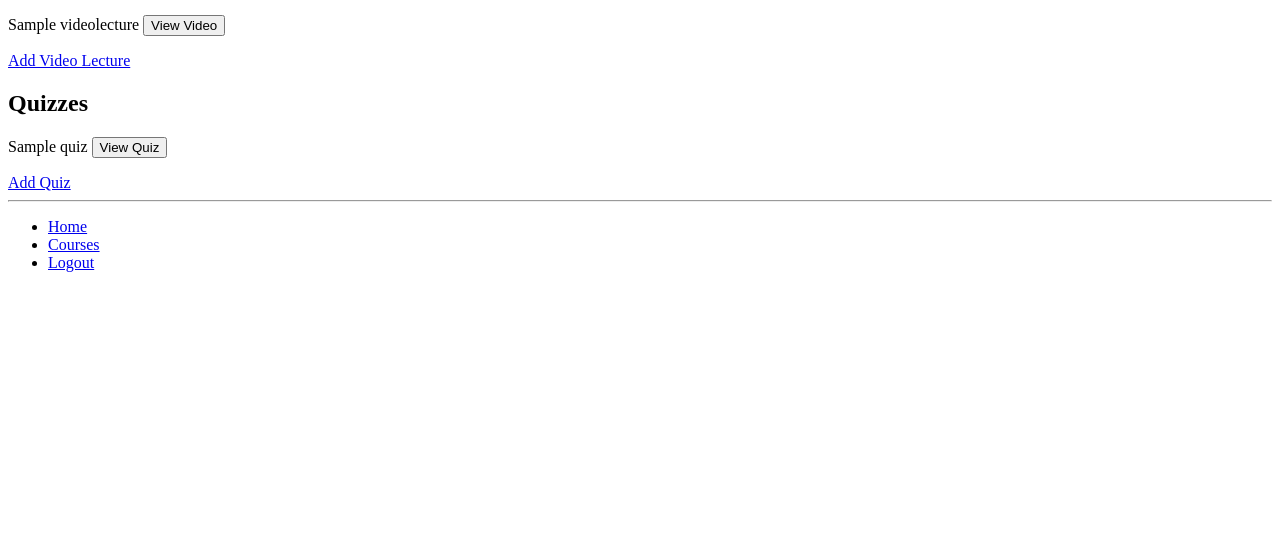
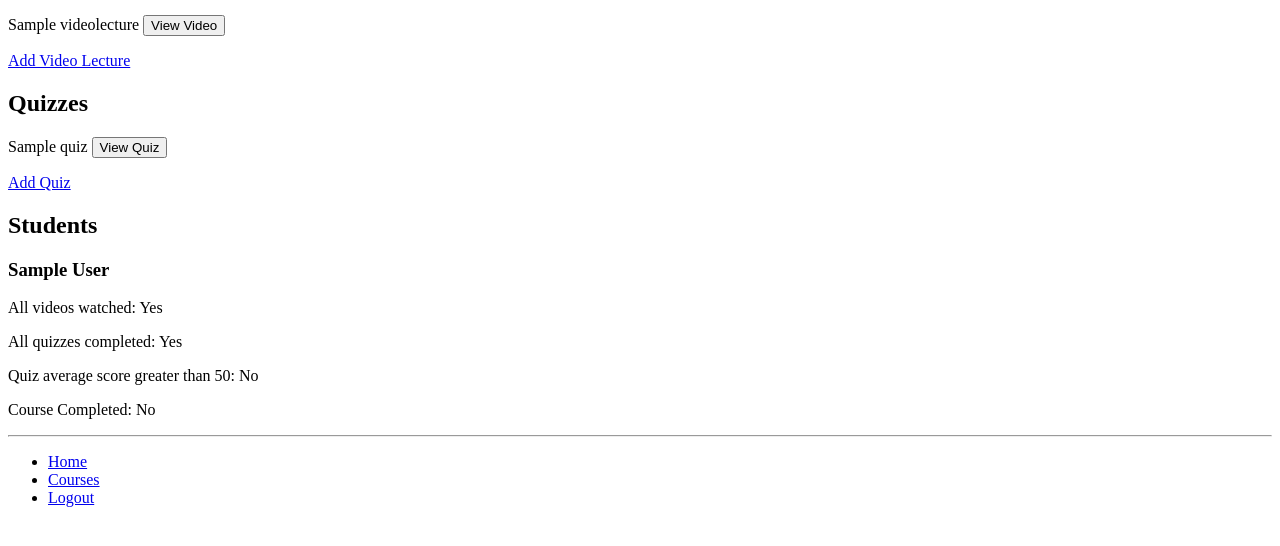
Before and after one commit to luv9/online-learning-platform, a Django app: page /instructor/courses/view/1/ in a window 1280 px wide. Shown: the part 208-754 px from the top of the page. Run offline with Django 4.2, Linux system fonts and the light colour scheme; a user stored in the database is signed in; tables that the repository leaves empty hold one stand-in row (values such as "Sample post").

Commit message:
Added student tracking in instructor page

```diff
--- a/mysite/mysite/wsgi.py
+++ b/mysite/mysite/wsgi.py
@@ -12,6 +12,4 @@ import os
 from django.core.wsgi import get_wsgi_application
 
 os.environ.setdefault('DJANGO_SETTINGS_MODULE', 'mysite.settings')
-import environ
-environ.Env.read_env()
 application = get_wsgi_application()
--- a/mysite/olapp/templates/olapp/instructor_course_detail.html
+++ b/mysite/olapp/templates/olapp/instructor_course_detail.html
@@ -22,4 +22,13 @@
     {% endfor %}
     <a href="{% url 'olapp:create_quiz' course.id %}">Add Quiz</a>
 
+    <h2>Students</h2>
+    {% for detail in student_details %}
+        <h3>{{ detail.student.first_name }} {{ detail.student.last_name }}</h3>
+        <p>All videos watched: {{ detail.all_videos_watched|yesno:"Yes,No" }}</p>
+        <p>All quizzes completed: {{ detail.all_quizzes_completed|yesno:"Yes,No" }}</p>
+        <p>Quiz average score greater than 50: {{ detail.pass_score|yesno:"Yes,No" }}</p>
+        <p>Course Completed: {{ detail.course_completed|yesno:"Yes,No" }}</p>
+    {% endfor %}
+
 {% endblock %}
--- a/mysite/olapp/views.py
+++ b/mysite/olapp/views.py
@@ -211,6 +211,39 @@ class InstructorCourseDetailView(LoginRequiredMixin, DetailView):
             return redirect('olapp:instructor_course_list')  # redirect to an appropriate URL
 
         return obj
+
+    def get_context_data(self, **kwargs):
+        context = super().get_context_data(**kwargs)
+        course = self.get_object()
+        students = Student.objects.filter(courses=course)
+        student_details = []
+
+        for student in students:
+            # Fetch all video lectures and quizzes for the course
+            video_lectures = VideoLecture.objects.filter(course=course)
+            quizzes = Quiz.objects.filter(course=course)
+
+            # Check if all videos are watched
+            all_videos_watched = all(VideoStatus.objects.filter(student=student, video=video, status='W').exists() for video in video_lectures)
+
+            # Fetch quiz scores
+            quiz_scores = QuizScore.objects.filter(student=student, quiz__in=quizzes)
+            average_score = sum([score.score for score in quiz_scores]) / len(quiz_scores) if quiz_scores else 0
+
+            # Check if all quizzes are completed and score is over 50%
+            all_quizzes_completed = all(QuizScore.objects.filter(student=student, quiz=quiz).exists() for quiz in quizzes)
+            pass_score = average_score >= 50
+
+            student_details.append({
+                'student': student,
+                'all_videos_watched': all_videos_watched,
+                'all_quizzes_completed': all_quizzes_completed,
+                'pass_score': pass_score,
+                'course_completed': all_videos_watched and all_quizzes_completed and pass_score,
+            })
+
+        context['student_details'] = student_details
+        return context
 
 
 class InstructorVideoLectureCreateView(View):
```
